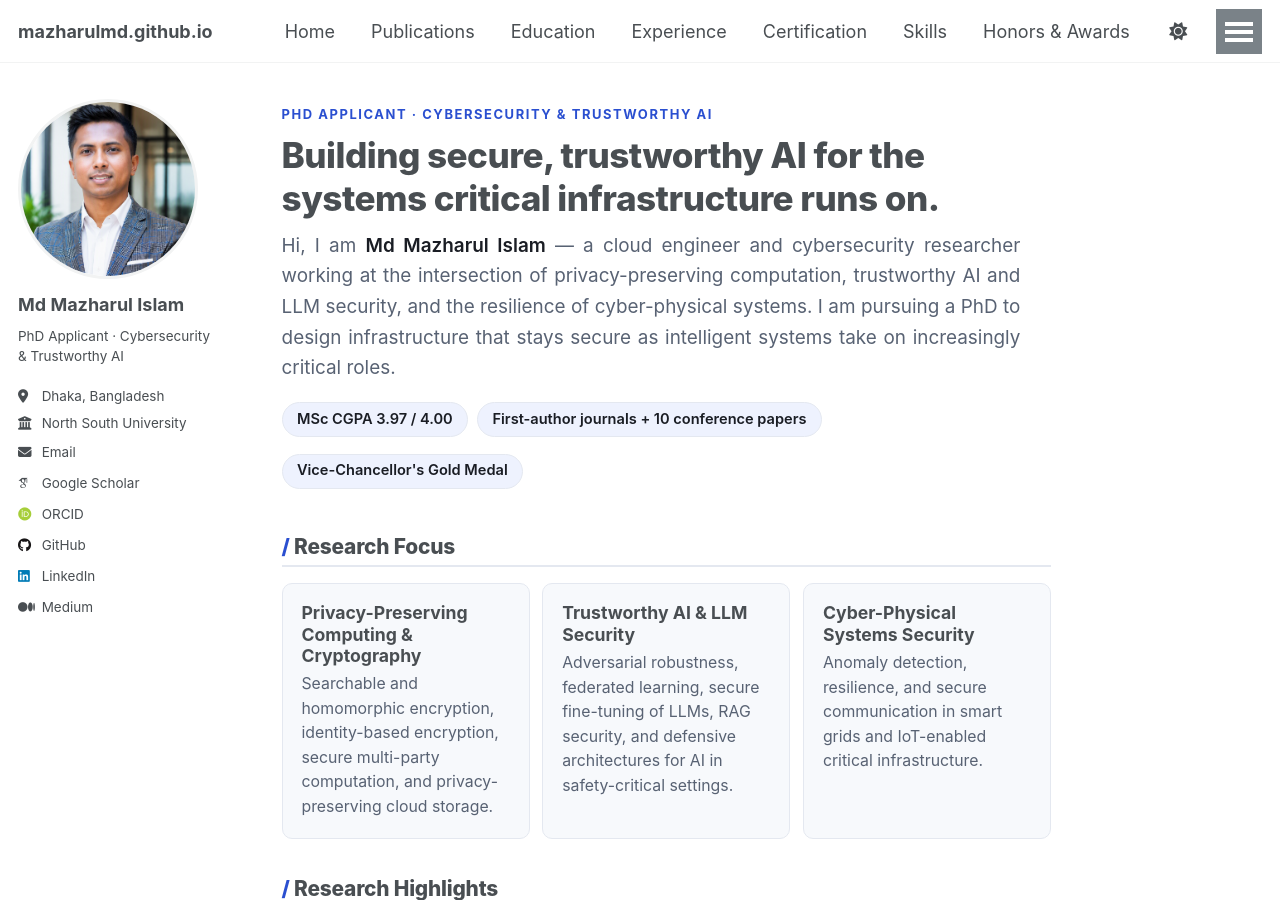
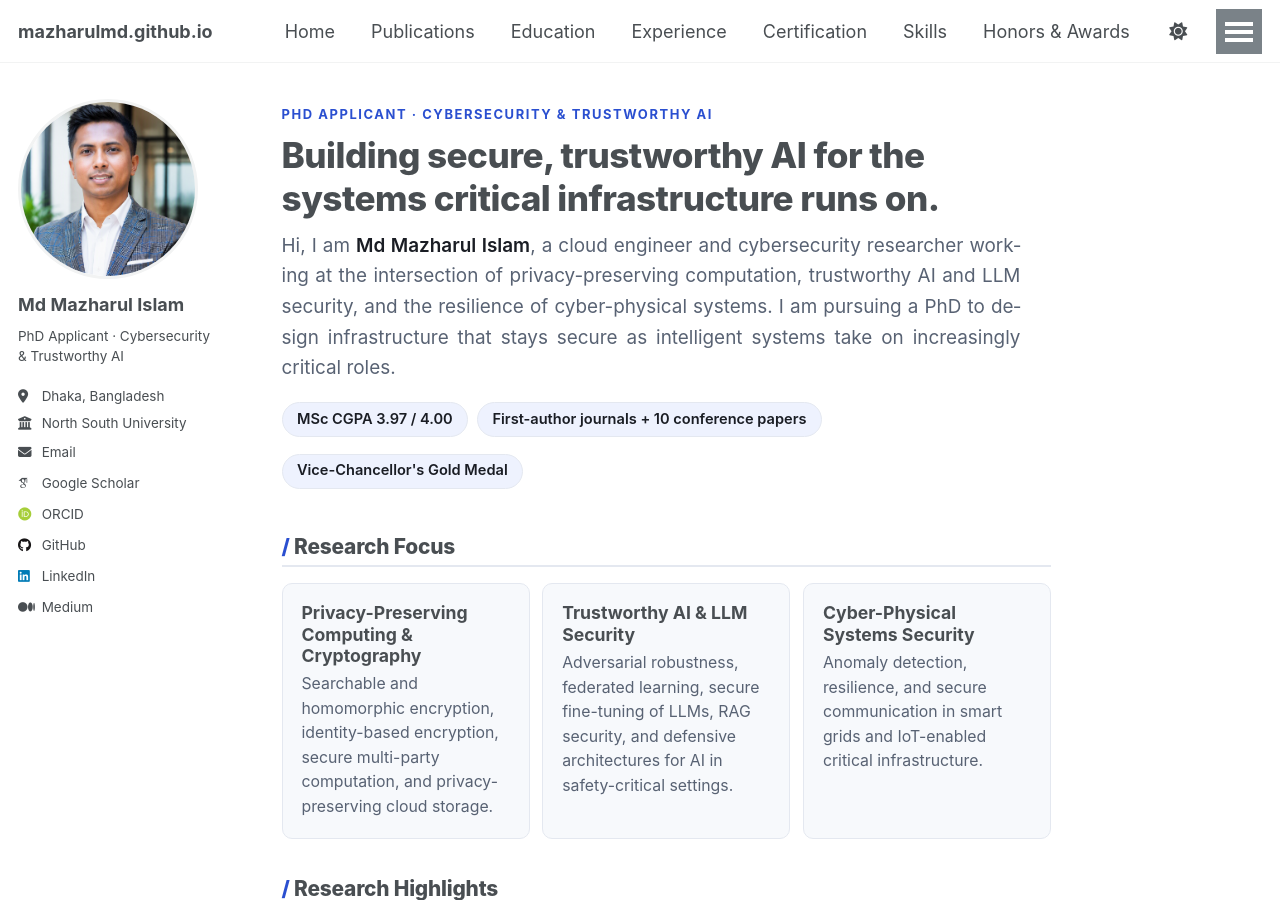
Before and after one commit to mazharulmd/mazharulmd.github.io, a Jekyll site: the page built from _pages/about.md, in a window 1280 px wide and 900 px high. Built offline with Jekyll 4.4.1, drawn with Linux system fonts in a browser that asks for light colours; some web fonts are replaced; a script that is not in the unit is left out; part of the change alters nothing that is shown.

Commit message:
Fix formatting in about.md for consistency

```diff
--- a/_pages/about.md
+++ b/_pages/about.md
@@ -46,7 +46,7 @@ html[data-theme="dark"] .hx{ --hx-accent:#90a4ff; --hx-soft:#1b2233; --hx-card:#
 <div class="hx-hero">
   <span class="hx-eyebrow">PhD Applicant &middot; Cybersecurity &amp; Trustworthy AI</span>
   <h1>Building secure, trustworthy AI for the systems critical infrastructure runs on.</h1>
-  <p class="hx-lead">Hi, I am <b>Md Mazharul Islam</b> &mdash; a cloud engineer and cybersecurity researcher working at the intersection of privacy-preserving computation, trustworthy AI and LLM security, and the resilience of cyber-physical systems. I am pursuing a PhD to design infrastructure that stays secure as intelligent systems take on increasingly critical roles.</p>
+  <p class="hx-lead">Hi, I am <b>Md Mazharul Islam</b>, a cloud engineer and cybersecurity researcher working at the intersection of privacy-preserving computation, trustworthy AI and LLM security, and the resilience of cyber-physical systems. I am pursuing a PhD to design infrastructure that stays secure as intelligent systems take on increasingly critical roles.</p>
   <ul class="hx-stats">
     <li>MSc CGPA 3.97 / 4.00</li>
     <li>First-author journals + 10 conference papers</li>
```
